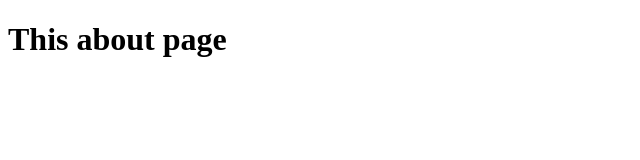
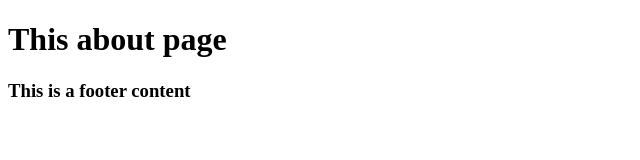
Before and after one commit to ishimwezachee/Gym-Git-Exercise-Solutions, a plain HTML site: page about.html in a window 1280 px wide. Shown: the whole page, without its empty margins (0-640 px from the left). Drawn offline with Linux system fonts and the light colour scheme.

Commit message:
give some content to about footer

```diff
--- a/about.html
+++ b/about.html
@@ -9,6 +9,8 @@
 <body>
     <h1>This about page</h1>
     <main></main>
-    <footer></footer>
+    <footer>
+        <h3>This is a footer content </h3>
+    </footer>
 </body>
 </html>
```
